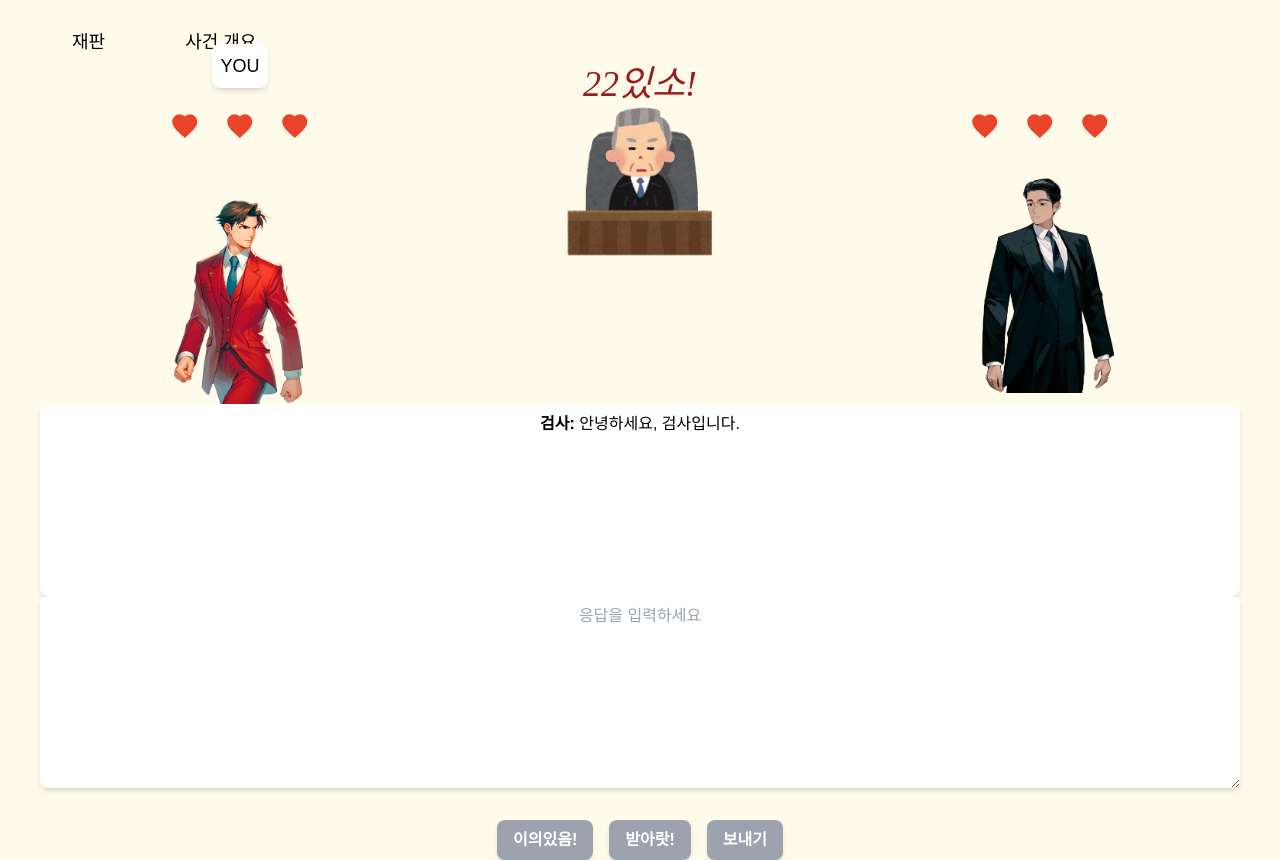
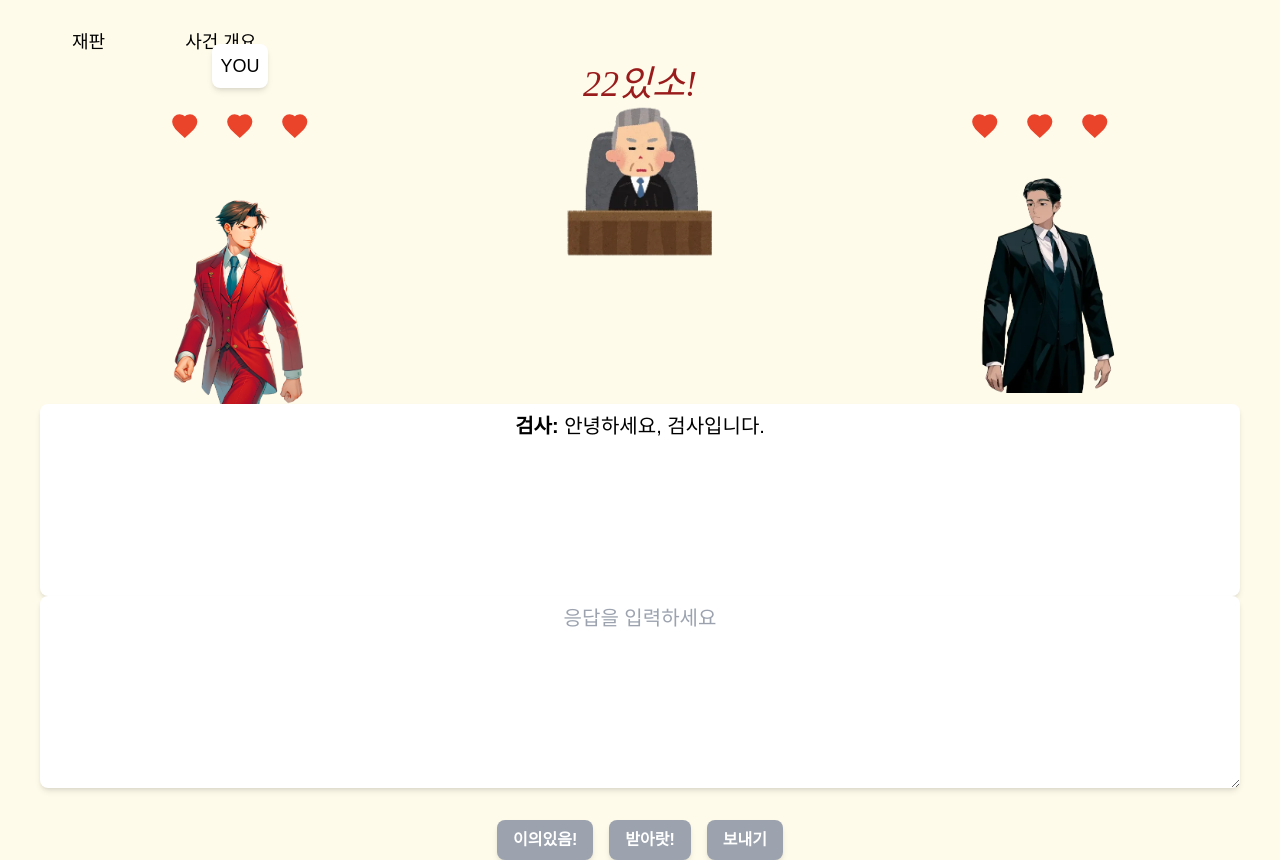
Before and after one commit to SeolyeongBae/EC3102-trial, a React (Vite) app: page / in a window 1280 px wide. Built offline with nearby package versions, Linux system fonts and the light colour scheme; a web font is replaced by a local one.

Commit message:
feat: 텍스트 키움

```diff
--- a/src/components/Controls.tsx
+++ b/src/components/Controls.tsx
@@ -28,7 +28,7 @@ const Controls: React.FC<ControlsProps> = ({ onInput, currentTurn }) => {
     <>
       <textarea
         placeholder="응답을 입력하세요"
-        className="dialog-box p-2 bg-white rounded-lg shadow-md h-48 text-center bg-gray-100"
+        className="text-xl dialog-box p-2 bg-white rounded-lg shadow-md h-48 text-center bg-gray-100"
         onChange={handleInputChange}
         value={input}
       />
--- a/src/components/DialogBox.tsx
+++ b/src/components/DialogBox.tsx
@@ -7,7 +7,7 @@ interface DialogBoxProps {
 
 const DialogBox: React.FC<DialogBoxProps> = ({ displayedText, speaker }) => {
   return (
-    <div className="dialog-box p-2 bg-white rounded-lg shadow-md h-48 text-center">
+    <div className=" text-xl dialog-box p-2 bg-white rounded-lg shadow-md h-48 text-center">
       <div className={`dialog-line ${speaker}`}>
         <strong>{speaker}: </strong>
         {displayedText}
```
